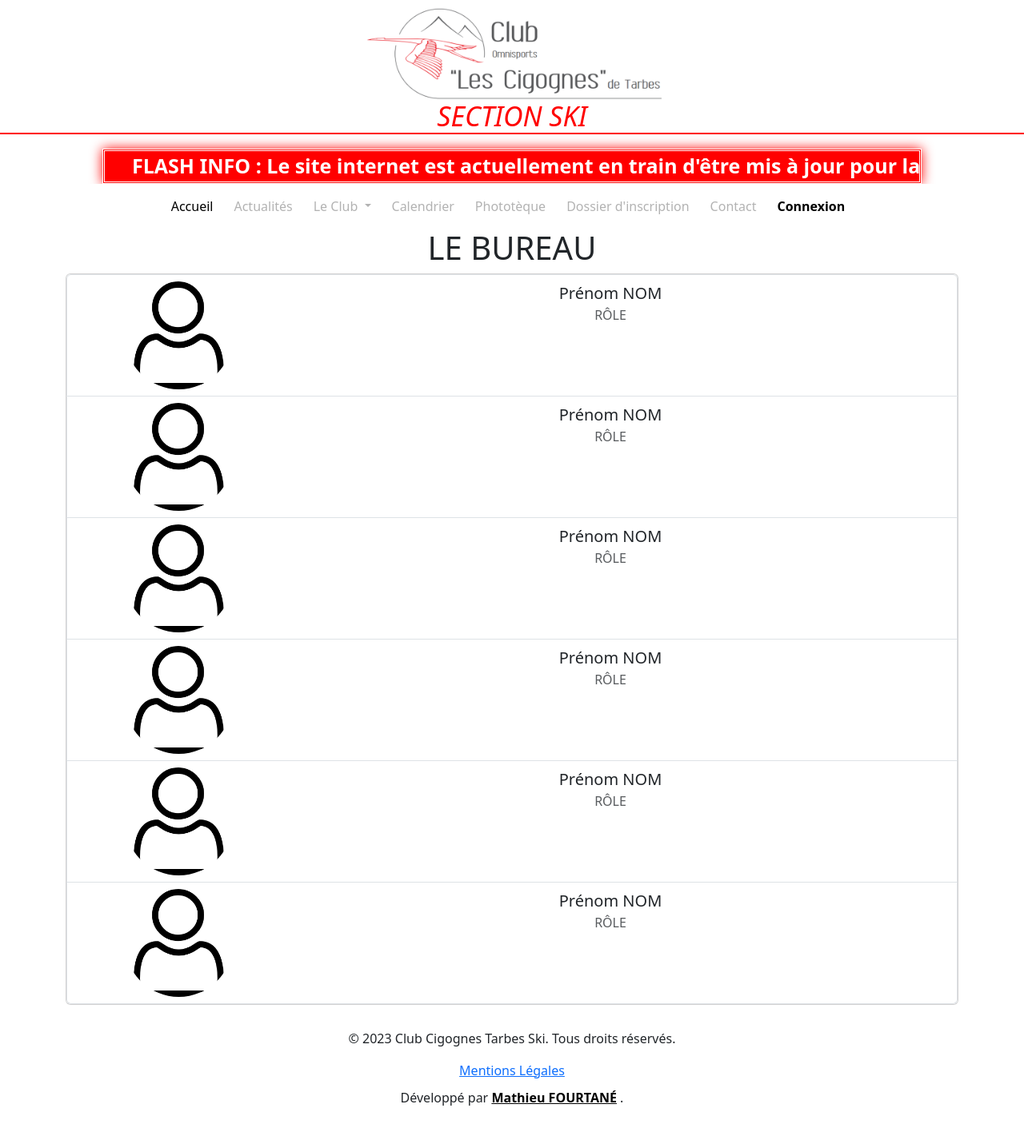
After one commit to MathFourtane65/new-cigognes-tarbes-ski, a PHP site: page /bureau in a window 1280 px wide. The commit adds this page. Shown: the whole page at 80% size. Run offline with PHP 8.4, Linux system fonts and the light colour scheme.

Commit message:
maj page d'accueil + bandeau flash + mentions legales

```diff
--- a/public/css/components/footer.css
+++ b/public/css/components/footer.css
@@ -0,0 +1,14 @@
+.footer {
+  padding: 20px;
+    /* margin-top: 10px; */
+}
+
+.footer p {
+    margin-top: 10px;
+}
+
+.lien-mathieu-footer {
+    text-decoration: underline;
+    color: black;
+    font-weight: bold;
+}
--- a/public/css/components/header.css
+++ b/public/css/components/header.css
@@ -26,3 +26,66 @@
         height: auto;
     }
 }
+
+
+
+/* BANDEAU ACTUALITES RESPONSIVE */
+.marquee-rtl {
+    margin: 0 auto;
+    max-width: 80%;     /* largeur de la fenêtre */
+    /* margin: 1px auto 2px; */
+    border: double white;
+    overflow: hidden;   /* masque tout ce qui dépasse */
+    box-shadow:0 0 15px red;
+    background-color: red;
+    color: white;
+    font-weight: bold;
+    margin-top: 10px;
+    /* margin-bottom: 20px; */
+}
+.marquee-rtl > :first-child {
+    font-size: 25px;
+    display: inline-block;       /* modèle de boîte en ligne */
+    padding-right: 2em;          /* un peu d'espace pour la transition */
+    padding-left: 100%;          /* placement à droite du conteneur */
+    white-space: nowrap;         /* pas de passage à la ligne */
+    animation: defilement-rtl 15s infinite linear;
+}
+@keyframes defilement-rtl {
+    0% {
+      transform: translate3d(0,0,0);      /* position initiale à droite */
+    }
+    100% {
+      transform: translate3d(-100%,0,0);  /* position finale à gauche */
+    }
+}
+
+@media (max-width: 800px) {
+    .marquee-rtl {
+        max-width: 70%;     /* largeur de la fenêtre */
+        /* margin: 1px auto 2px; */
+        border: double white;
+        overflow: hidden;   /* masque tout ce qui dépasse */
+        box-shadow:0 0 5px red;
+        background-color: red;
+        color: white;
+        font-weight: bold;
+        /* margin-bottom: 20px; */
+    }
+    .marquee-rtl > :first-child {
+        font-size: 18px;
+        display: inline-block;       /* modèle de boîte en ligne */
+        padding-right: 2em;          /* un peu d'espace pour la transition */
+        padding-left: 100%;          /* placement à droite du conteneur */
+        white-space: nowrap;         /* pas de passage à la ligne */
+        animation: defilement-rtl 15s infinite linear;
+    }
+    @keyframes defilement-rtl {
+        0% {
+          transform: translate3d(0,0,0);      /* position initiale à droite */
+        }
+        100% {
+          transform: translate3d(-100%,0,0);  /* position finale à gauche */
+        }
+    }
+  }
--- /dev/null
+++ b/public/css/view/bureauPage.css
@@ -0,0 +1,26 @@
+#cadre{
+    border: 3px solid red;
+    max-width: 85%;
+    margin: auto;
+    border-radius: 80px;
+}
+
+#texte {
+    font-size: 20px;
+    margin: auto;
+    margin-top: 5px;
+    margin-bottom: 5px;
+    max-width: 80%;
+    text-align: center;
+}
+
+#titre-accueil {
+    font-size: 40px;
+    text-align: center;
+    font-family: "Copperplate";
+}
+
+img {
+    width: 50%;
+    height: auto;
+}
--- a/public/index.php
+++ b/public/index.php
@@ -13,12 +13,14 @@ include '../src/model/Licencie.php';
 include '../src/controller/AdminLoginController.php';
 include '../src/controller/LicencieController.php';
 include '../src/controller/HomePageController.php';
+include '../src/controller/BureauPageController.php';
 
 $adminModel = new Administrateur($db);
 $licencieModel = new Licencie($db);
 $adminLoginController = new AdminLoginController($adminModel);
 $licencieController = new LicencieController($licencieModel);
 $homePageController = new HomePageController();
+$bureauPageController = new BureauPageController();
 
 //Système de routage
 $request_uri = parse_url($_SERVER['REQUEST_URI'], PHP_URL_PATH);
@@ -89,6 +91,14 @@ switch ($request_uri) {
         $licencieController->logout();
         break;
 
+    case '/bureau':
+        $bureauPageController->showBureauPage();
+        break;
+
+        case '/mentions-legales':
+            $bureauPageController->showMentionsLegalesPage();
+            break;
+
 
     default:
         header('HTTP/1.0 404 Not Found');
--- /dev/null
+++ b/src/controller/BureauPageController.php
@@ -0,0 +1,16 @@
+<?php
+
+// require_once '../src/utils/EmailSender.php';
+
+class BureauPageController {
+
+    public function showBureauPage() {
+        require '../src/view/bureauPage.php';
+    }
+
+    public function showMentionsLegalesPage() {
+        require '../src/view/mentionsLegalesPage.php';
+    }
+}
+
+?>
--- /dev/null
+++ b/src/view/bureauPage.php
@@ -0,0 +1,160 @@
+<?php require_once('components/header.php');?>
+<?php require_once('components/navbar.php');?>
+
+<head>
+    <!-- Méta-tag viewport essentiel pour le responsive design -->
+    <meta name="viewport" content="width=device-width, initial-scale=1">
+    <!-- <link href="https://cdn.jsdelivr.net/npm/bootstrap@5.3.2/dist/css/bootstrap.min.css" rel="stylesheet" integrity="sha384-T3c6CoIi6uLrA9TneNEoa7RxnatzjcDSCmG1MXxSR1GAsXEV/Dwwykc2MPK8M2HN" crossorigin="anonymous"> -->
+    <title>Espace Administrateur</title>
+    <link rel="stylesheet" href="/css/view/bureauPage.css">
+
+
+</head>
+
+<h1>LE BUREAU</h1>
+
+
+<body>
+<div class="container">
+    <!-- contacts card -->
+    <div class="card card-default" id="card_contacts">
+        <div id="contacts" class="panel-collapse collapse show" aria-expanded="true" >
+            <ul class="list-group pull-down" id="contact-list">
+
+              <li class="list-group-item">
+                <div class="row w-100">
+                    <div class="col-12 col-sm-6 col-md-3 px-0">
+                        <img src="/images/user.png" alt="Mike Anamendolla" class="rounded-circle mx-auto d-block img-fluid">
+                    </div>
+                    <div class="col-12 col-sm-6 col-md-9 text-center text-sm-left">
+                        <span class="fa fa-mobile fa-2x text-success float-right pulse" title="online now"></span>
+                        <label class="name lead">Prénom NOM</label>
+                        <br>
+                        <span class="fa fa-map-marker fa-fw text-muted" data-toggle="tooltip" title="" data-original-title="5842 Hillcrest Rd"></span>
+                        <span class="text-muted">RÔLE</span>
+                        <br/>
+                        <!-- <br>
+                        <span class="fa fa-phone fa-fw text-muted" data-toggle="tooltip" title="" data-original-title="(870) 288-4149"></span>
+                        <span class="text-muted small">01 02 03 04 05</span>
+                        <br>
+                        <span class="fa fa-envelope fa-fw text-muted" data-toggle="tooltip" data-original-title="" title=""></span>
+                        <span class="text-muted small text-truncate">prenom.nom@mail.com</span> -->
+                    </div>
+                </div>
+              </li>
+
+              <li class="list-group-item">
+                <div class="row w-100">
+                    <div class="col-12 col-sm-6 col-md-3 px-0">
+                        <img src="/images/user.png" alt="Mike Anamendolla" class="rounded-circle mx-auto d-block img-fluid">
+                    </div>
+                    <div class="col-12 col-sm-6 col-md-9 text-center text-sm-left">
+                        <span class="fa fa-mobile fa-2x text-success float-right pulse" title="online now"></span>
+                        <label class="name lead">Prénom NOM</label>
+                        <br>
+                        <span class="fa fa-map-marker fa-fw text-muted" data-toggle="tooltip" title="" data-original-title="5842 Hillcrest Rd"></span>
+                        <span class="text-muted">RÔLE</span>
+                        <!-- <br>
+                        <span class="fa fa-phone fa-fw text-muted" data-toggle="tooltip" title="" data-original-title="(870) 288-4149"></span>
+                        <span class="text-muted small">01 02 03 04 05</span>
+                        <br>
+                        <span class="fa fa-envelope fa-fw text-muted" data-toggle="tooltip" data-original-title="" title=""></span>
+                        <span class="text-muted small text-truncate">prenom.nom@mail.com</span> -->
+                    </div>
+                </div>
+              </li>
+
+              <li class="list-group-item">
+                <div class="row w-100">
+                    <div class="col-12 col-sm-6 col-md-3 px-0">
+                        <img src="/images/user.png" alt="Mike Anamendolla" class="rounded-circle mx-auto d-block img-fluid">
+                    </div>
+                    <div class="col-12 col-sm-6 col-md-9 text-center text-sm-left">
+                        <span class="fa fa-mobile fa-2x text-success float-right pulse" title="online now"></span>
+                        <label class="name lead">Prénom NOM</label>
+                        <br>
+                        <span class="fa fa-map-marker fa-fw text-muted" data-toggle="tooltip" title="" data-original-title="5842 Hillcrest Rd"></span>
+                        <span class="text-muted">RÔLE</span>
+                        <!-- <br>
+                        <span class="fa fa-phone fa-fw text-muted" data-toggle="tooltip" title="" data-original-title="(870) 288-4149"></span>
+                        <span class="text-muted small">01 02 03 04 05</span>
+                        <br>
+                        <span class="fa fa-envelope fa-fw text-muted" data-toggle="tooltip" data-original-title="" title=""></span>
+                        <span class="text-muted small text-truncate">prenom.nom@mail.com</span> -->
+                    </div>
+                </div>
+              </li>
+
+              <li class="list-group-item">
+                <div class="row w-100">
+                    <div class="col-12 col-sm-6 col-md-3 px-0">
+                        <img src="/images/user.png" alt="Mike Anamendolla" class="rounded-circle mx-auto d-block img-fluid">
+                    </div>
+                    <div class="col-12 col-sm-6 col-md-9 text-center text-sm-left">
+                        <span class="fa fa-mobile fa-2x text-success float-right pulse" title="online now"></span>
+                        <label class="name lead">Prénom NOM</label>
+                        <br>
+                        <span class="fa fa-map-marker fa-fw text-muted" data-toggle="tooltip" title="" data-original-title="5842 Hillcrest Rd"></span>
+                        <span class="text-muted">RÔLE</span>
+                        <!-- <br>
+                        <span class="fa fa-phone fa-fw text-muted" data-toggle="tooltip" title="" data-original-title="(870) 288-4149"></span>
+                        <span class="text-muted small">01 02 03 04 05</span>
+                        <br>
+                        <span class="fa fa-envelope fa-fw text-muted" data-toggle="tooltip" data-original-title="" title=""></span>
+                        <span class="text-muted small text-truncate">prenom.nom@mail.com</span> -->
+                    </div>
+                </div>
+              </li>
+
+              <li class="list-group-item">
+                <div class="row w-100">
+                    <div class="col-12 col-sm-6 col-md-3 px-0">
+                        <img src="/images/user.png" alt="Mike Anamendolla" class="rounded-circle mx-auto d-block img-fluid">
+                    </div>
+                    <div class="col-12 col-sm-6 col-md-9 text-center text-sm-left">
+                        <span class="fa fa-mobile fa-2x text-success float-right pulse" title="online now"></span>
+                        <label class="name lead">Prénom NOM</label>
+                        <br>
+                        <span class="fa fa-map-marker fa-fw text-muted" data-toggle="tooltip" title="" data-original-title="5842 Hillcrest Rd"></span>
+                        <span class="text-muted">RÔLE</span>
+                        <!-- <br>
+                        <span class="fa fa-phone fa-fw text-muted" data-toggle="tooltip" title="" data-original-title="(870) 288-4149"></span>
+                        <span class="text-muted small">01 02 03 04 05</span>
+                        <br>
+                        <span class="fa fa-envelope fa-fw text-muted" data-toggle="tooltip" data-original-title="" title=""></span>
+                        <span class="text-muted small text-truncate">prenom.nom@mail.com</span> -->
+                    </div>
+                </div>
+              </li>
+
+              <li class="list-group-item">
+                <div class="row w-100">
+                    <div class="col-12 col-sm-6 col-md-3 px-0">
+                        <img src="/images/user.png" alt="Mike Anamendolla" class="rounded-circle mx-auto d-block img-fluid">
+                    </div>
+                    <div class="col-12 col-sm-6 col-md-9 text-center text-sm-left">
+                        <span class="fa fa-mobile fa-2x text-success float-right pulse" title="online now"></span>
+                        <label class="name lead">Prénom NOM</label>
+                        <br>
+                        <span class="fa fa-map-marker fa-fw text-muted" data-toggle="tooltip" title="" data-original-title="5842 Hillcrest Rd"></span>
+                        <span class="text-muted">RÔLE</span>
+                        <!-- <br>
+                        <span class="fa fa-phone fa-fw text-muted" data-toggle="tooltip" title="" data-original-title="(870) 288-4149"></span>
+                        <span class="text-muted small">01 02 03 04 05</span>
+                        <br>
+                        <span class="fa fa-envelope fa-fw text-muted" data-toggle="tooltip" data-original-title="" title=""></span>
+                        <span class="text-muted small text-truncate">prenom.nom@mail.com</span> -->
+                    </div>
+                </div>
+              </li>
+
+
+            </ul>
+            <!--/contacts list-->
+        </div>
+    </div>
+</div>
+</body>
+
+
+<?php require_once('components/footer.php');?>
--- a/src/view/components/footer.php
+++ b/src/view/components/footer.php
@@ -5,9 +5,11 @@
 
 <!-- Commencez ici le contenu de votre footer -->
 <footer>
-    <div class="container">
+    <div class="container footer">
         <!-- Contenu du footer, par exemple des liens, des informations de copyright, etc. -->
         <p>&copy; 2023 Club Cigognes Tarbes Ski. Tous droits réservés.</p>
+        <a href="/mentions-legales">Mentions Légales</a>
+        <p>Développé par <a class="lien-mathieu-footer" href="https://www.linkedin.com/in/mathieu-fourtané/">Mathieu FOURTANÉ</a> .</p>
     </div>
 </footer>
 <script src="https://cdn.jsdelivr.net/npm/bootstrap@5.3.2/dist/js/bootstrap.bundle.min.js" integrity="sha384-C6RzsynM9kWDrMNeT87bh95OGNyZPhcTNXj1NW7RuBCsyN/o0jlpcV8Qyq46cDfL" crossorigin="anonymous"></script>
--- a/src/view/components/header.php
+++ b/src/view/components/header.php
@@ -22,4 +22,11 @@
     <div>
         <img src="/images/logo.png" class="img-fluid logo-header" alt="Club Logo" />
         <h2 class="nom-section-logo">SECTION SKI</h2>
+
+        <div class="marquee-rtl">
+      <div>
+      FLASH INFO : Le site internet est actuellement en train d'être mis à jour pour la saison à venir.
+      </div>
     </div>
+
+    </div>
--- a/src/view/components/navbar.php
+++ b/src/view/components/navbar.php
@@ -10,27 +10,43 @@
         <div class="collapse navbar-collapse justify-content-center" id="navbarNav">
             <ul class="navbar-nav">
                 <li class="nav-item">
-                    <a href="#" class="nav-link">Accueil</a>
+                    <a href="/" class="nav-link">Accueil</a>
                 </li>
                 <li class="nav-item">
-                    <a href="#" class="nav-link">Actualités</a>
+                    <a href="" class="nav-link disabled">Actualités</a>
                 </li>
                 <li class="nav-item dropdown">
-                    <a class="nav-link dropdown-toggle" href="#" role="button" data-bs-toggle="dropdown" aria-expanded="false">
+                    <a class="nav-link dropdown-toggle disabled" role="button" data-bs-toggle="dropdown" aria-expanded="false">
                         Le Club
                     </a>
                     <ul class="dropdown-menu">
-                        <li><a class="dropdown-item" href="#">Le Bureau</a></li>
+                        <li><a class="dropdown-item" href="/bureau">Le Bureau</a></li>
                         <li>
                             <hr class="dropdown-divider">
                         </li>
-                        <li><a class="dropdown-item" href="#">Les Moniteurs</a></li>
+                        <li><a class="dropdown-item" href="">Les Moniteurs</a></li>
                         <li>
                             <hr class="dropdown-divider">
                         </li>
-                        <li><a class="dropdown-item" href="#">Les Partenaires</a></li>
+                        <li><a class="dropdown-item" href="">Les Partenaires</a></li>
                     </ul>
                 </li>
+                <li class="nav-item">
+                    <a href="" class="nav-link disabled">Calendrier</a>
+                </li>
+                <li class="nav-item">
+                    <a href="" class="nav-link disabled">Phototèque</a>
+                </li>
+                <li class="nav-item">
+                    <a href="" class="nav-link disabled">Dossier d'inscription</a>
+                </li>
+                <li class="nav-item">
+                    <a href="" class="nav-link disabled">Contact</a>
+                </li>
+
+
+
+
                 <li class="nav-item nav-item-connexion">
                     <a href="/connexion-licencie" class="nav-link">Connexion</a>
                 </li>
--- a/src/view/homePage.php
+++ b/src/view/homePage.php
@@ -1,4 +1,4 @@
 <?php require_once('components/header.php');?>
 <?php require_once('components/navbar.php');?>
-<h1>PAGE D'ACCUEIL</h1>
+<h2>Nous mettons actuellement à jour notre site pour la saison à venir ...</h2>
 <?php require_once('components/footer.php');?>
```
Also changed, not shown: public/css/view/mentionsLegalesPage.css (added, +7 -0 lines), src/view/mentionsLegalesPage.php (added, +41 -0 lines), public/images/user.png (added).
